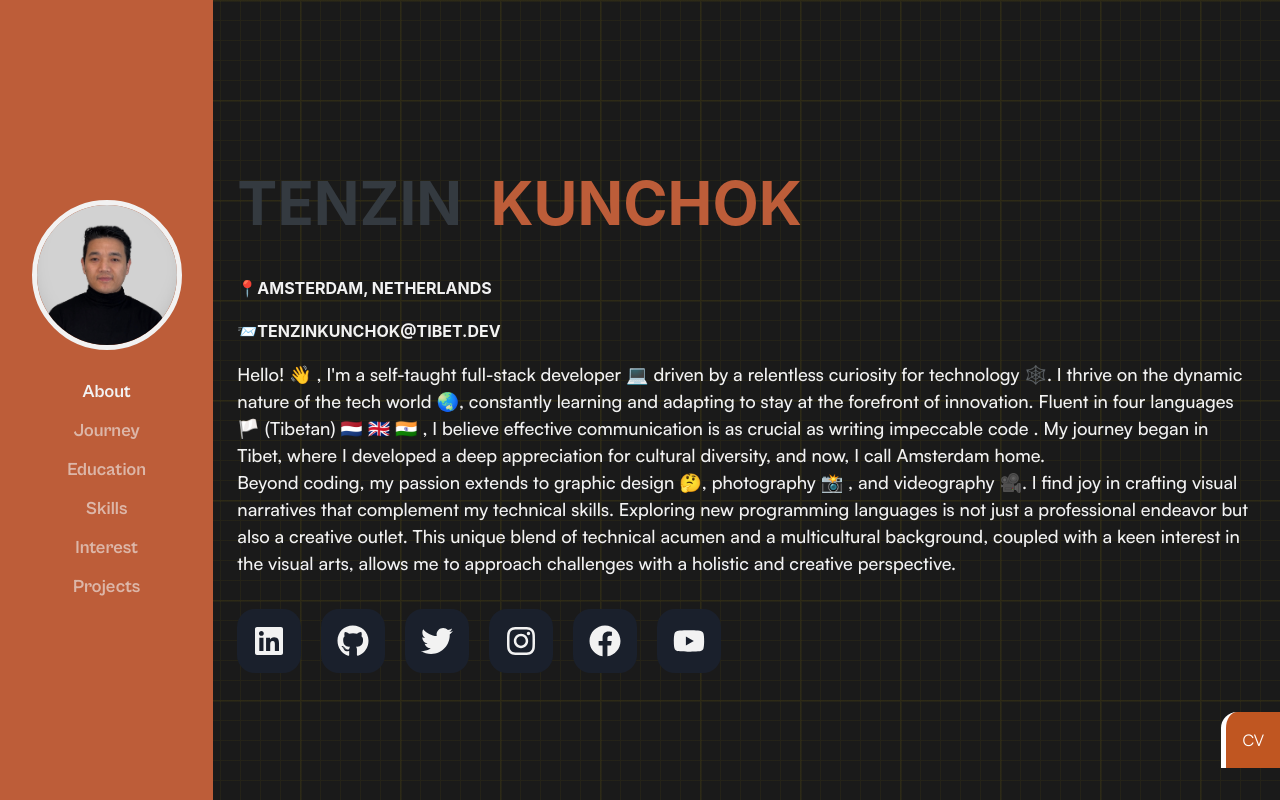
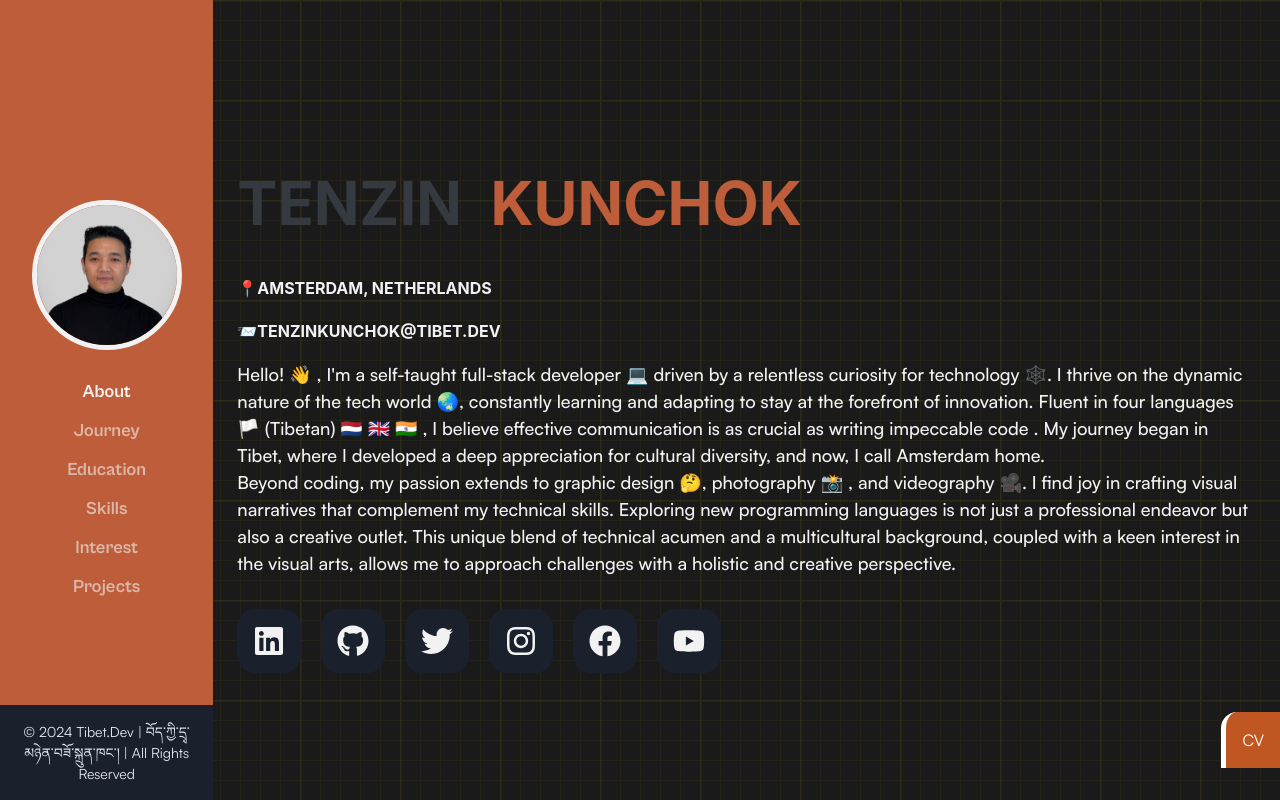
Before and after one commit to Tenzijn/portfolio-react, a React (Vite) app: page / in a window 1280 px wide. Built offline with nearby package versions, Linux system fonts and the light colour scheme.

Commit message:
copy right is added

```diff
--- a/src/App.jsx
+++ b/src/App.jsx
@@ -2,7 +2,7 @@
 import { Routes, Route } from 'react-router-dom';
 
 /* Chakra UI */
-import { Flex, Grid, GridItem, Hide } from '@chakra-ui/react';
+import { Box, Flex, Grid, GridItem, Hide } from '@chakra-ui/react';
 /* Styles */
 import './styles/App.scss';
 /* Components */
@@ -16,7 +16,7 @@
 import Interest from './pages/Interest';
 import Journey from './pages/Journey';
 import Skills from './pages/Skills';
-import Cv from './pages/Cv';
+import CvPage from './pages/CvPage.jsx';
 import PageNotFound from './pages/PageNotFound';
 
 /* Images */
@@ -82,7 +82,7 @@
             <Route path='/skills' element={<Skills data={experience} />} />
             <Route path='/interest' element={<Interest data={hobbies} />} />
             <Route path='/projects' element={<Projects data={projects} />} />
-            <Route path='/cv' element={<Cv />} />
+            <Route path='/cv' element={<CvPage />} />
             <Route path='*' element={<PageNotFound />} />
           </Routes>
         </Flex>
--- a/src/components/SidebarNav.jsx
+++ b/src/components/SidebarNav.jsx
@@ -1,11 +1,12 @@
 import '../styles/Navbar.scss';
-import { Flex, Image } from '@chakra-ui/react';
+import { Box, Flex, Image, Text } from '@chakra-ui/react';
 import { NavLink } from 'react-router-dom';
 import propTypes from 'prop-types';
 
 const SidebarNav = (props) => {
   const { navLinks, profilePic } = props;
   return (
+    <>
       <Flex
         flexDirection={'column'}
         justifyContent={'center'}
@@ -23,7 +24,9 @@
             border='5px solid'
             mb={4}
             onMouseEnter={(e) => e.target.classList.add('flip-vertical-left')}
-          onMouseLeave={(e) => e.target.classList.remove('flip-vertical-left')}
+            onMouseLeave={(e) =>
+              e.target.classList.remove('flip-vertical-left')
+            }
           />
         </NavLink>
 
@@ -42,7 +45,14 @@
             </NavLink>
           )
         )}
+        <Box position={'absolute'} bottom={'0'} bgColor={'gray.800'} p={'1rem'}>
+          <Text fontSize='sm' color='gray.200' textAlign='center'>
+            © 2024 Tibet.Dev | བོད་ཀྱི་དྲྭ་མཉེན་བཟོ་སྐྲུན་ཁང་། | All Rights
+            Reserved
+          </Text>
+        </Box>
       </Flex>
+    </>
   );
 };
 
--- a/src/data/data.js
+++ b/src/data/data.js
@@ -1,6 +1,3 @@
-import { SiTailwindcss } from 'react-icons/si';
-import { TbBrandTailwind } from 'react-icons/tb';
-
 /***********************************************
  * About me Data
  * Add your own data to End of the array
--- a/src/pages/Cv.jsx
+++ b/src/pages/CvPage.jsx
@@ -1,6 +1,6 @@
 import PdfViewer from '../components/PdfViewer';
 
-function Cv() {
+function CvPage() {
   return (
     <>
       <PdfViewer pdfSrc='/TenzinKunchokCV.pdf' />
@@ -8,4 +8,4 @@
   );
 }
 
-export default Cv;
+export default CvPage;
--- a/src/styles/index.scss
+++ b/src/styles/index.scss
@@ -28,6 +28,7 @@
     conic-gradient(from 90deg at 1px 1px, var(--_g));
   background-size: var(--s) var(--s), calc(var(--s) / 5) calc(var(--s) / 5);
   background-color: $tertiary-color;
+  overflow: hidden;
 }
 
 * {
```
Lines whose indentation alone changed are shown as unchanged.
